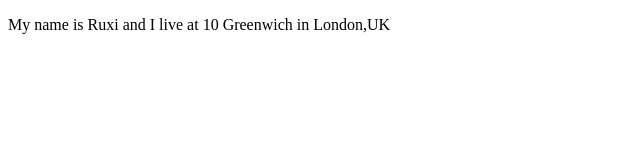
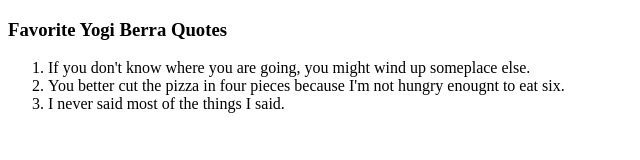
Before and after one commit to ruxiang05/Handlebars, a plain HTML site: page index.html in a window 1280 px wide. Shown: the whole page, without its empty margins (0-640 px from the left). Drawn offline with nearby package versions, Linux system fonts and the light colour scheme.

Commit message:
Add template demo

```diff
--- a/index.html
+++ b/index.html
@@ -3,17 +3,44 @@
   <head>
     <meta charset="utf-8">
     <title>Handlebars</title>
+    <style type='text/css'>
+      .redText{color:red}
+      .blueText{color:blue}
+      .greenText{color:green}
+    </style>
     <script src='handlebars-v4.0.5.js'></script>
   </head>
   <body>
-    <div id='ruxiData'>
+
+    <div id='quoteData'>
 
     </div>
+
+    <script id='quote-template' type='text/x-handlebars-template'>
+      <h3>
+        Favorite {{name}} Quotes
+      </h3>
+      <ol>
+        {{#each quotes}}
+        <li>
+          {{quote}}
+        </li>
+        {{/each}}
+      </ol>
+    </script>
     <script type='text/javascript'>
-      var myInfo='<p>My name is {{name}} and I live at {{street}} in {{city}},{{country}}</p>'
-      var template = Handlebars.compile(myInfo);
-      var data = template({name:'Ruxi',street:'10 Greenwich',city:'London',country:'UK'});
-      document.getElementById('ruxiData').innerHTML += data;
+      var quoteInfo=document.getElementById('quote-template').innerHTML;
+      var template =Handlebars.compile(quoteInfo);
+      var quoteData=template({
+        name:'Yogi Berra',
+        quotes:[
+          {quote:'If you don\'t know where you are going, you might wind up someplace else.'},
+          {quote:'You better cut the pizza in four pieces because I\'m not hungry enougnt to eat six.'},
+          {quote:'I never said most of the things I said.'}
+        ]
+      });
+
+      document.getElementById('quoteData').innerHTML += quoteData;
     </script>
   </body>
 </html>
```
